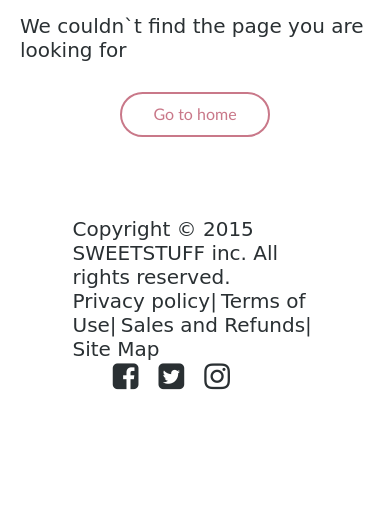
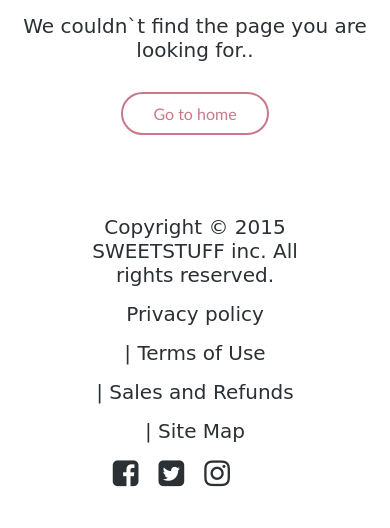
Before and after one commit to zasweted/7-donut, a website: page index.html in a window 390 px wide. Shown: the part 509-1037 px from the top of the page. Before the commit the page ends 940 px from the top, so only its background shows below. Drawn offline with Linux system fonts and the light colour scheme.

Commit message:
finished footer

```diff
--- a/css/components/button.css
+++ b/css/components/button.css
@@ -1,16 +1,13 @@
 .btn {
-    width: 150px;
-    height: 45px;
     text-decoration: none;
     padding: 10px 30px;
     border-radius: 30px;
     color: #C97889;
-    border: solid 2px #C97889;
-    text-align: center;
+    border: solid 2.5px #C97889;
 }
 
 .btn:hover {
     background-color: #FC9294;
     color: white;
-    border: solid 2px var(--font-color);
+    border: solid 2.5px var(--font-color);
 }
--- a/css/pages/home.css
+++ b/css/pages/home.css
@@ -53,6 +53,8 @@
 .middle-left {
     width: 40%;
     margin-top: 4%;
+    justify-content: space-evenly;
+    align-items: flex-start;
 }
 
 .middle-right {
@@ -109,10 +111,15 @@
     font-family: cursive;
 }
 
+.left-footer a:hover {
+    text-decoration: underline;
+}
+
 .footer-socials {
     font-size: 30px;
     display: flex;
     justify-content: flex-end;
+    align-items: flex-end;
     gap: 20px;
 }
 
@@ -120,6 +127,18 @@
     text-decoration: none;
     color: var(--font-color);
 }
+/* *::after {
+    content: '';
+    display: inline-block;
+    width: 0.8px;
+    height: 20px;
+    background-color: var(--font-color);
+
+    position: absolute;
+    top: 50%;
+    right: -15px;
+    transform: translate(50% -50%);
+} */
 
 @media (max-width: 720px) {
     .middle-content {
@@ -127,7 +146,7 @@
         display: flex;
         flex-direction: column-reverse;
         flex-wrap: wrap;
-        align-items: center;
+        align-items: flex-start;
     }
 
     .middle.middle-left{
@@ -137,9 +156,12 @@
     .section-img {
         width: 80%;
     }
+    .section-description {
+        text-align: center;
+    }
 
     .top-content {
-        align-items: center;
+        justify-content: center;
     }
     .middle-right {
         width: 70%;
@@ -152,6 +174,15 @@
         justify-content: space-between;
         flex-wrap: wrap;
     }
+    .left-footer {
+        display: flex;
+        align-items: center;
+        flex-direction: column;
+        gap: 15px;
+    }
+    .footer-socials {
+        margin-top: 15px;
+    }
 }
 /* FOOTER-SECTION-END */
 /* s */
--- a/index.html
+++ b/index.html
@@ -34,7 +34,7 @@
         <div class="row middle-content">
             <div class="middle middle-left">
                 <h1 class="section-title">Whoops!</h1>
-                <p class="section-description">We couldn`t find the page you are looking for</p>
+                <p class="section-description">We couldn`t find the page you are looking for..</p>
                 <a class="btn" href="#">Go to home</a>
             </div>
             <div class="middle middle-right">
@@ -46,10 +46,10 @@
     <footer class="container">
         <div class="row footer-content">
             <div class="left-footer">
-                <p class="section-description">Copyright &copy; 2015 SWEETSTUFF inc. All rights reserved.</p><a href="#">Privacy policy|</a>
-                <a href="#">Terms of Use|</a>
-                <a href="#">Sales and Refunds|</a>
-                <a href="#">Site Map</a>
+                <p class="section-description">Copyright &copy; 2015 SWEETSTUFF inc. All rights reserved.</p><a href="#">Privacy policy</a>
+                <a href="#">| Terms of Use</a>
+                <a href="#">| Sales and Refunds</a>
+                <a href="#">| Site Map</a>
             </div>
             <div class="right-footer footer-socials">
                 <a href="#"class="fa fa-facebook-square"></a>
```
